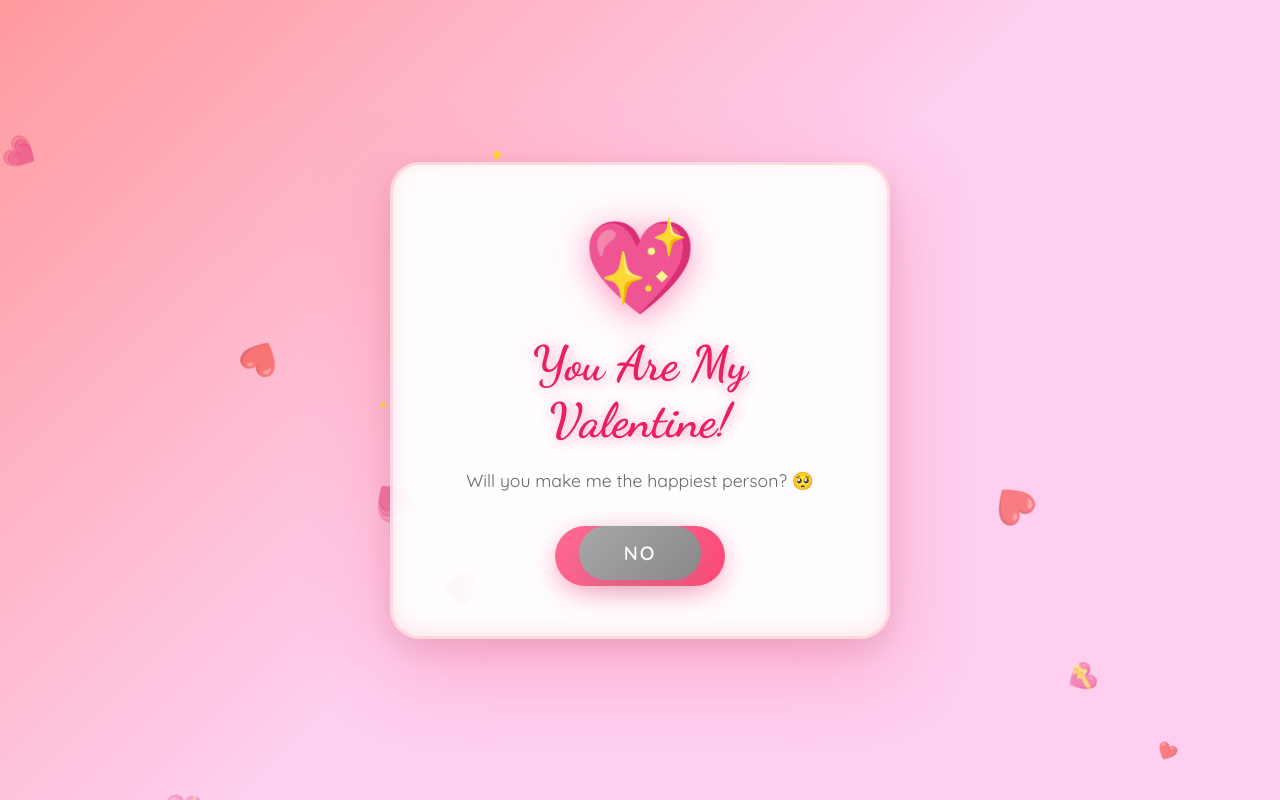
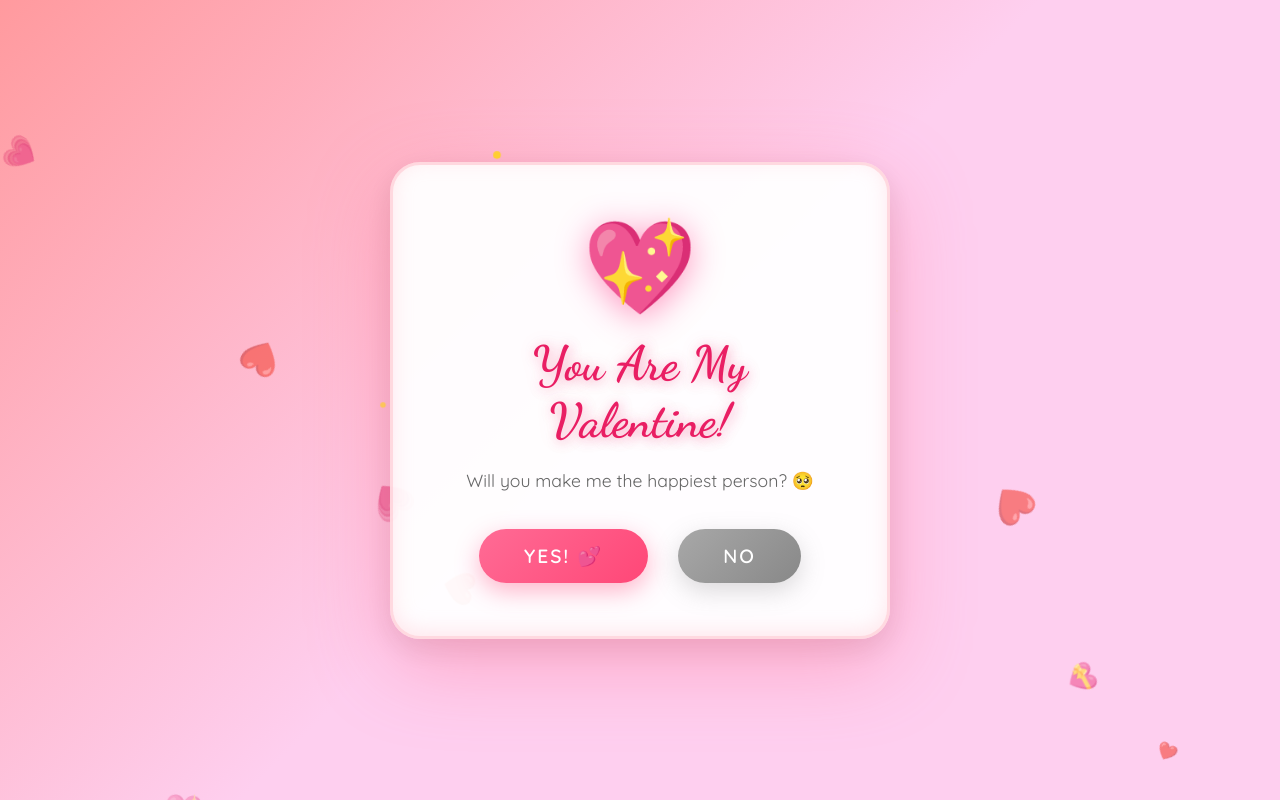
Before and after one commit to aneekpal01/valintaine-from, a plain HTML site: page index.html in a window 1280 px wide. Drawn offline with Linux system fonts and the light colour scheme.

Commit message:
Update index.html

```diff
--- a/index.html
+++ b/index.html
@@ -139,11 +139,12 @@
 
         .buttons-container {
             display: flex;
+            flex-direction: row;
             justify-content: center;
+            align-items: center;
             gap: 30px;
             margin-top: 20px;
             min-height: 60px;
-            position: relative;
         }
 
         .btn {
@@ -178,7 +179,6 @@
             background: linear-gradient(135deg, #a8a8a8 0%, #888888 100%);
             color: white;
             box-shadow: 0 8px 25px rgba(136, 136, 136, 0.3);
-            position: absolute;
             transition: none;
         }
 
@@ -344,7 +344,7 @@
 
 
         const noBtn = document.getElementById('noBtn');
-        let escapeDistance = 180;
+        let escapeDistance = 180; // Balanced detection
         let isEscaping = false;
         let escapeCount = 0;
 
```
